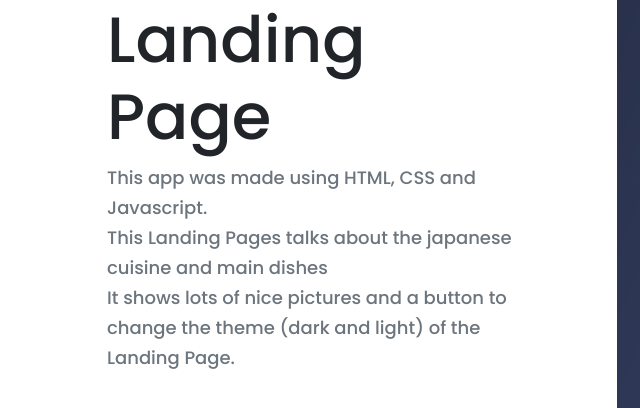
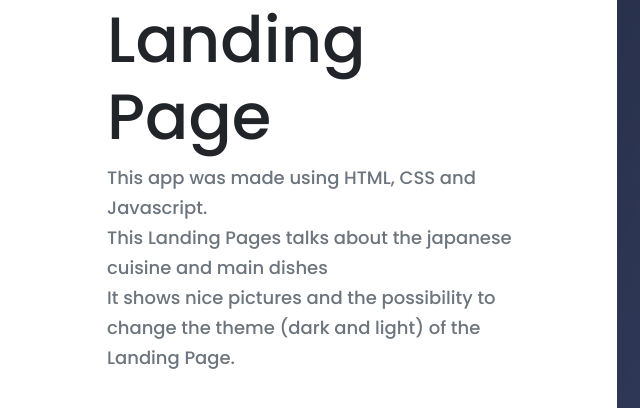
Before and after one commit to RenataMatias/my-personal-website, a plain HTML site: page index.html in a window 1280 px wide. Shown: the part 4166-4574 px from the top of the page, 35-675 px from the left. Drawn offline with nearby package versions, Linux system fonts and the light colour scheme.

Commit message:
updated portfolio description

```diff
--- a/index.html
+++ b/index.html
@@ -221,7 +221,7 @@
               This Landing Pages talks about the japanese cuisine and main
               dishes
               <br />
-              It shows lots of nice pictures and a button to change the theme
+              It shows nice pictures and the possibility to change the theme
               (dark and light) of the Landing Page.
             </p>
             <a
```
